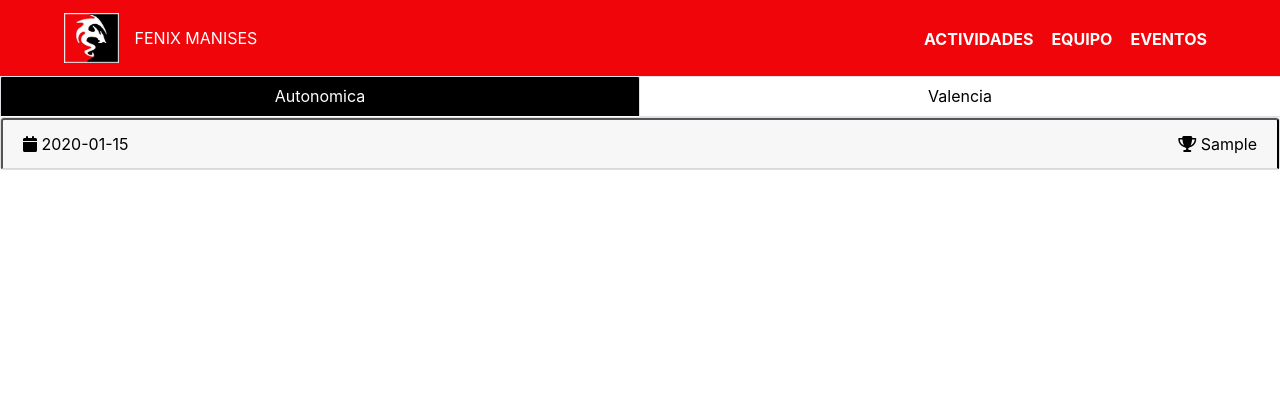
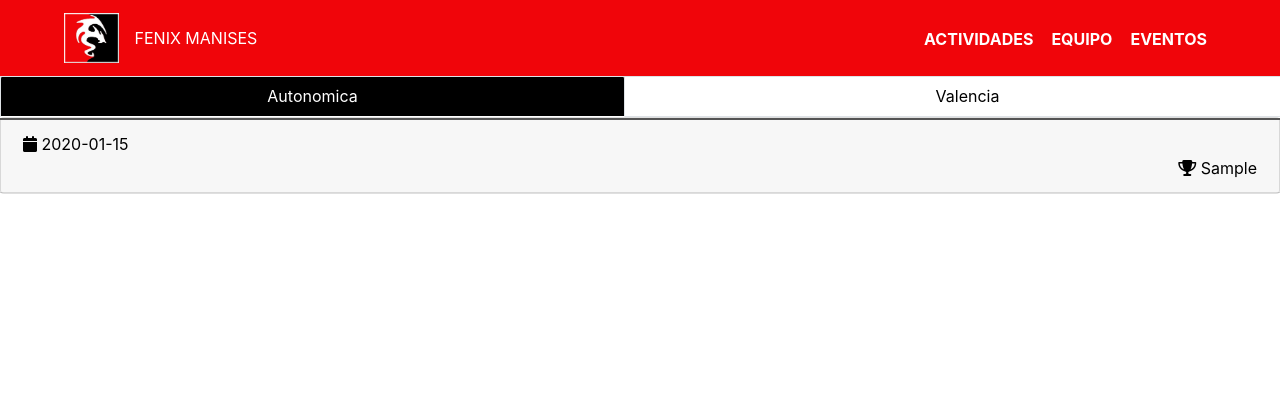
Before and after one commit to Idafrosk8679/ProyectoPiscina, a Symfony app: template proyectoPiscina/templates/eventos/index.html.twig in a window 1280 px wide. Shown: the top 420 px of the page. Run offline with Twig, Linux system fonts and the light colour scheme; the template is opened without the code that fills it: most values are stand-ins (such as "Sample title", 1, 10 or a date in 2020); some libraries are stand-ins or nearby versions.

Commit message:
Terminado sección eventos hasta próximo aviso

```diff
--- a/proyectoPiscina/templates/eventos/index.html.twig
+++ b/proyectoPiscina/templates/eventos/index.html.twig
@@ -7,9 +7,16 @@
 
 
 	<nav>
-		<div class="nav nav-tabs nav-justified header-eventos" id="nav-tab" role="tablist">
-			<a class="nav-item nav-link active" id="nav-auto-tab" data-toggle="tab" href="#nav-auto" role="tab" aria-controls="nav-auto" aria-selected="true">Autonomica</a>
-			<a class="nav-item nav-link" id="nav-val-tab" data-toggle="tab" href="#nav-val" role="tab" aria-controls="nav-val" aria-selected="false">Valencia</a>
+		<div class="nav nav-tabs nav-justified header-eventos row" id="nav-tab" role="tablist">
+
+			<div class="col">
+				<a class="nav-item nav-link active" id="nav-auto-tab" data-toggle="tab" href="#nav-auto" role="tab" aria-controls="nav-auto" aria-selected="true">Autonomica</a>
+			</div>
+
+			<div class="col">
+				<a class="nav-item nav-link" id="nav-val-tab" data-toggle="tab" href="#nav-val" role="tab" aria-controls="nav-val" aria-selected="false">Valencia</a>
+			</div>
+
 		</div>
 	</nav>
 	<div class="tab-content" id="nav-tabContent">
@@ -19,14 +26,14 @@
 
 				<div class="card eventos">
 
-					<button class="card-header text-left d-flex" data-toggle="collapse" href="#multiCollapseExample{{num}}" role="button" aria-expanded="false" aria-controls="multiCollapseExample{{num}}">
+					<button class="card-header text-left d-flex row" data-toggle="collapse" href="#multiCollapseExample{{num}}" role="button" aria-expanded="false" aria-controls="multiCollapseExample{{num}}">
 
-						<div class="float-left">
+						<div class="float-left col-md-12">
 							<i class="fas fa-calendar"></i>
 							{{eventAuto.getFechas}}
 						</div>
 
-						<div class="ml-auto">
+						<div class="text-md-right text-left ml-auto col-md-12">
 							<i class="fas fa-trophy"></i>
 							{{eventAuto.getCompeticion}}
 						</div>
@@ -35,10 +42,10 @@
 
 					<div class="card-body collapse multi-collapse" id="multiCollapseExample{{num}}">
 
-						<div class="row text-center">
+						<div class="row text-left">
 
-							<div class="col">
-								<p class="card-text">
+							<div class="col-6 col-lg pb-4">
+								<p class="card-text text-md-center">
 									<strong>
 										Categoria
 									</strong>
@@ -112,10 +119,10 @@
 					</button>
 
 					<div class="card-body collapse multi-collapse" id="multiCollapseExample{{numVal}}">
-						<div class="row text-center">
+						<div class="row text-left">
 
-							<div class="col">
-								<p class="card-text">
+							<div class="col-6 col-lg pb-4">
+								<p class="card-text text-md-center">
 									<strong>
 										Categoria
 									</strong>
```
Also changed, not shown: other parts of proyectoPiscina/templates/eventos/index.html.twig (+12 -13 lines).
